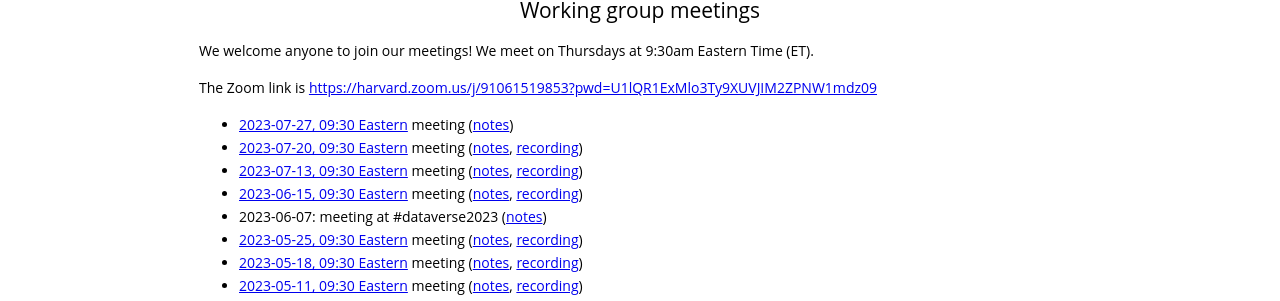
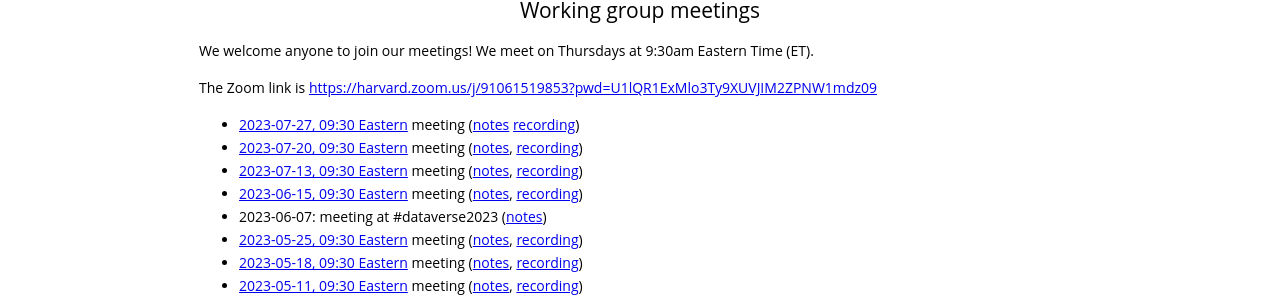
Before and after one commit to gdcc/ct.gdcc.io, a Jekyll site: the page built from index.md, in a window 1280 px wide and 900 px high, scrolled down 1194 px. Shown: the part 145-446 px from the top of the window. Built offline with Jekyll 4.4.1, drawn with Linux system fonts in a browser that asks for light colours; our own code applies the rules of GitHub Pages for plain Markdown files.

Commit message:
add recording

```diff
--- a/index.md
+++ b/index.md
@@ -44,7 +44,7 @@ We welcome anyone to join our meetings! We meet on Thursdays at 9:30am Eastern T
 
 The Zoom link is <https://harvard.zoom.us/j/91061519853?pwd=U1lQR1ExMlo3Ty9XUVJIM2ZPNW1mdz09>
 
-- [2023-07-27, 09:30 Eastern](https://time.is/compare/0930_27_July_2023_in_Boston) meeting ([notes](https://docs.google.com/document/d/1RUtQxnadwTPnWf1x3h1bYQ0sh-sG-rGP93Pf0eHETng/edit?usp=sharing))
+- [2023-07-27, 09:30 Eastern](https://time.is/compare/0930_27_July_2023_in_Boston) meeting ([notes](https://docs.google.com/document/d/1RUtQxnadwTPnWf1x3h1bYQ0sh-sG-rGP93Pf0eHETng/edit?usp=sharing) [recording](https://harvard.zoom.us/rec/share/HjZX8HPCyNkvkc1tj6NAxkEMtA_5348Hl8jhCyRyarNNiVztpbUe6oS1UVMZeNs9.NGmm8VnIQh44GwNU))
 - [2023-07-20, 09:30 Eastern](https://time.is/compare/0930_20_July_2023_in_Boston) meeting ([notes](https://docs.google.com/document/d/1fGXOKvqJ570XtvCi-6IfUzi3e67s-8XYBz2f8LrtGtM/edit?usp=sharing), [recording](https://harvard.zoom.us/rec/share/nA5CV9wlzjjxaLg3jad-TVCS-Ebc-5HFmC7WcGRRfIGNZA5qjJQgzKwWju9IiBy2.W2A6tuUnCltRdyNd))
 - [2023-07-13, 09:30 Eastern](https://time.is/compare/0930_13_July_2023_in_Boston) meeting ([notes](https://docs.google.com/document/d/1NNHuu8pVZmDkNf-decFWHYeo94ZcHX6PauurrACOsU8/edit?usp=sharing), [recording](https://harvard.zoom.us/rec/share/CXBDjG3otG8GuQhYXwjApwTmAP-992Kcy2DWm_DhYN97sQVyrkntsNnLUuUgFsdP.kw0bKkHS1x6jR56i))
 - [2023-06-15, 09:30 Eastern](https://time.is/compare/0930_15_June_2023_in_Boston) meeting ([notes](https://docs.google.com/document/d/1Ajoz1TqmeVUQTp6LMP5xP5l5vaiKtlg65mqW3Ep3prI/edit?usp=sharing), [recording](https://harvard.zoom.us/rec/share/X8n8doyhW9jHftXdLVz5yc1NpfOmg4kT-3gfu9jk0tISTYiAL9e3H1GhpV7R7O3P.SWZQyUoaM0KRMKv9))
```
